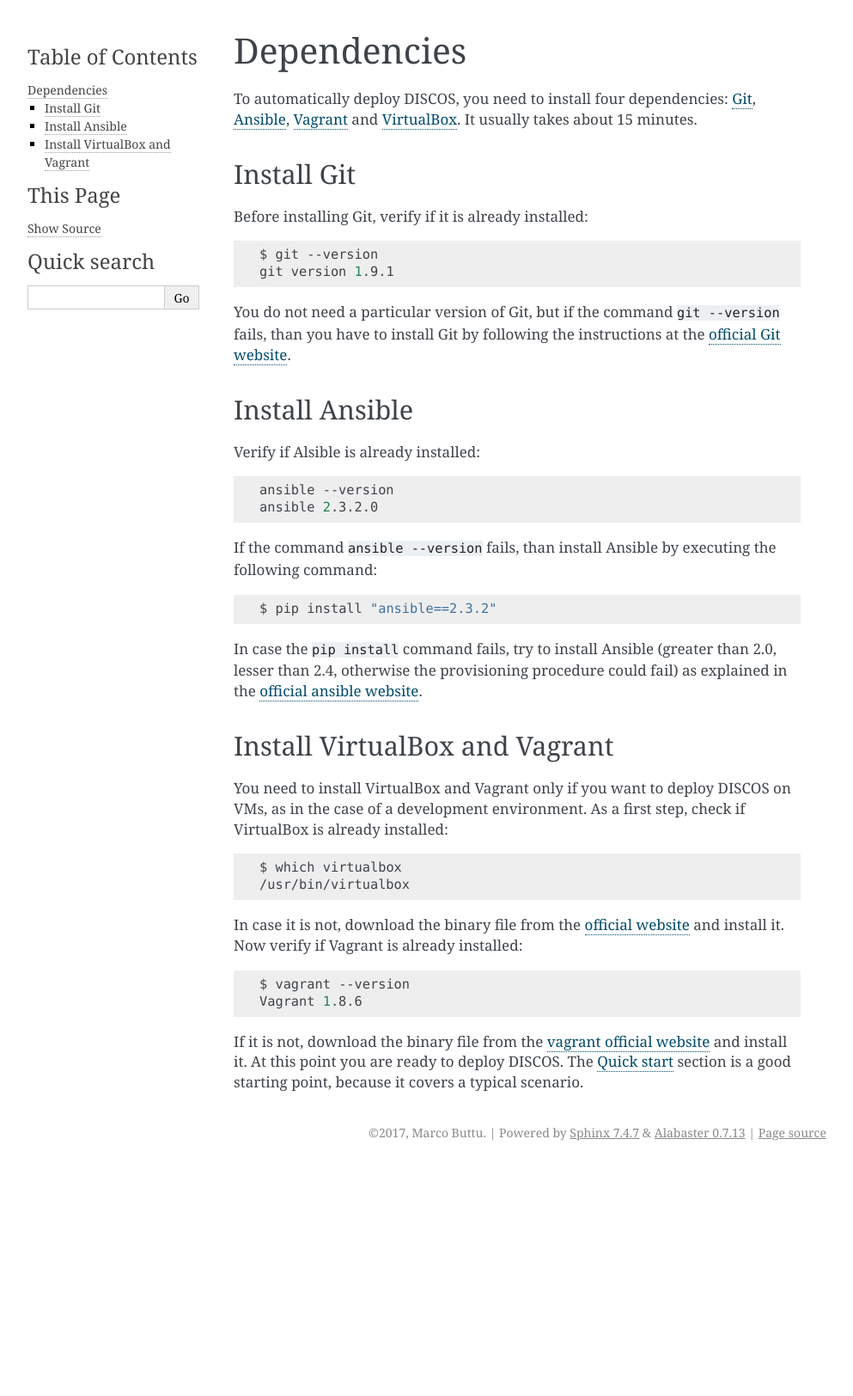
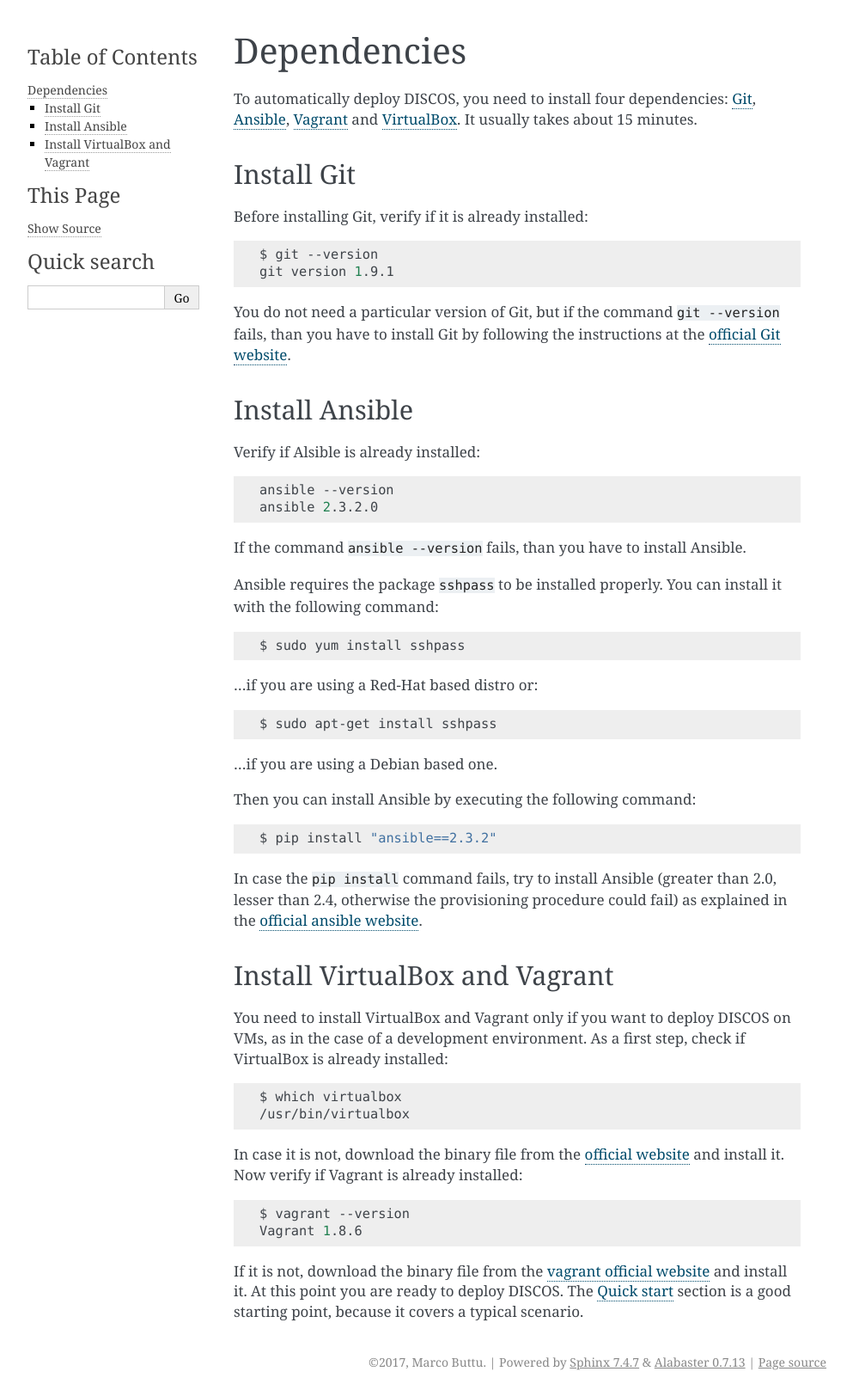
Before and after one commit to marco-buttu/discos-deployment, a Sphinx documentation site: the page built from doc/dependencies.rst, in a window 1280 px wide. Shown: the whole page at 86% size, without its empty margins (148-1141 px from the left). Built offline with Sphinx 7.4.7, drawn with Linux system fonts in a browser that asks for light colours; before the commit the page ends 1357 px from its top, so only the background shows below that.

Commit message:
Fix #6 (#16)

```diff
--- a/doc/dependencies.rst
+++ b/doc/dependencies.rst
@@ -32,8 +32,23 @@
    ansible --version
    ansible 2.3.2.0
 
-If the command ``ansible --version`` fails, than install Ansible by
-executing the following command:
+If the command ``ansible --version`` fails, than you have to install Ansible.
+
+Ansible requires the package ``sshpass`` to be installed properly. You can install it with the following command:
+
+.. code-block:: shell
+
+    $ sudo yum install sshpass
+
+...if you are using a Red-Hat based distro or:
+
+.. code-block:: shell
+
+    $ sudo apt-get install sshpass
+
+...if you are using a Debian based one.
+
+Then you can install Ansible by executing the following command:
 
 .. code-block:: shell
 
```
